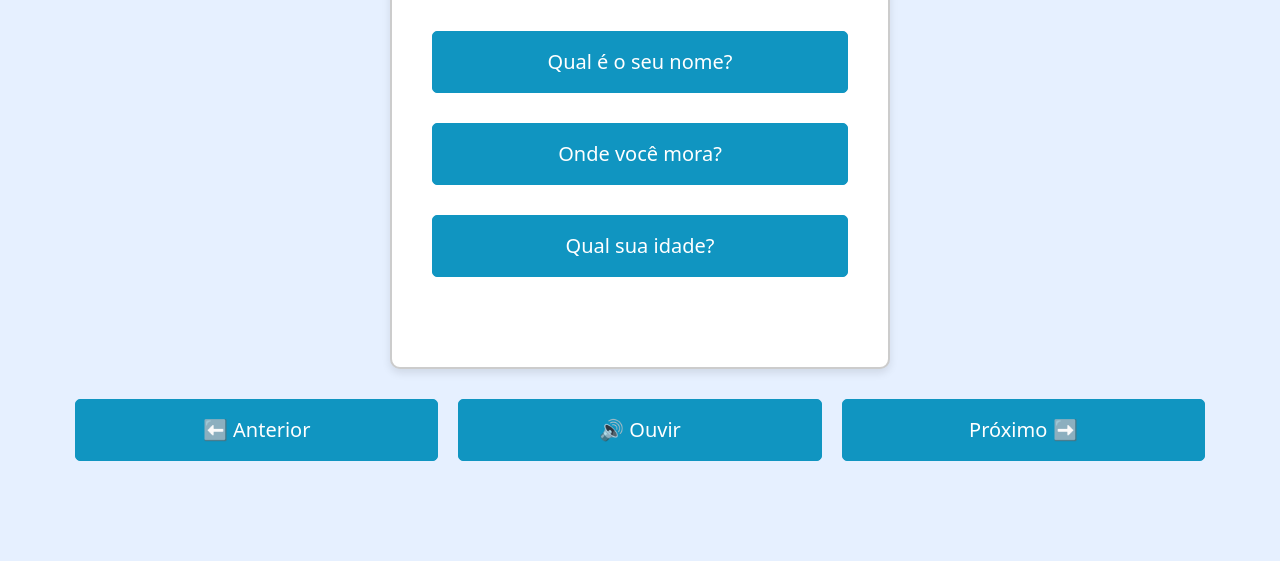
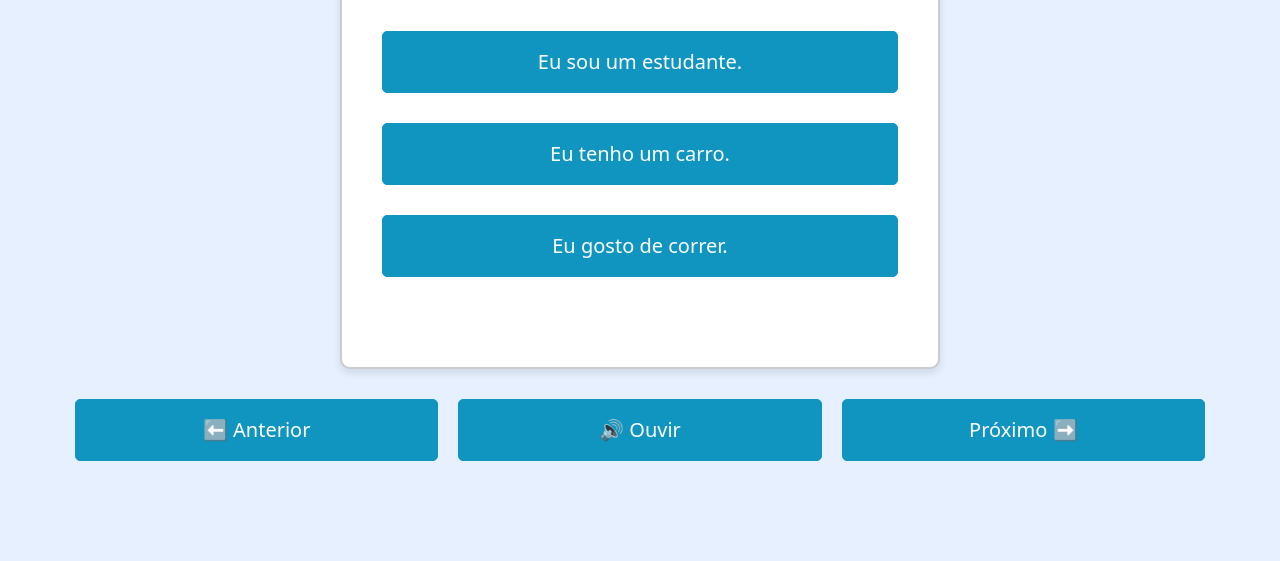
Before and after one commit to claudioMjedi1979/english-flashcards-a1, a plain HTML site: page index.html in a window 1280 px wide. Shown: the part 406-967 px from the top of the page. Drawn offline with nearby package versions, Linux system fonts and the light colour scheme.

Commit message:
ajustes no codigo

```diff
--- a/index.html
+++ b/index.html
@@ -3,7 +3,7 @@
 <head>
   <meta charset="UTF-8" />
   <meta name="viewport" content="width=device-width, initial-scale=1" />
-  <title>EnglishBot Flashcards – A1</title>
+  <title>EnglishBot Flashcards – 150 Frases A1</title>
   <link rel="stylesheet" href="https://cdn.jsdelivr.net/npm/@picocss/pico@1/css/pico.min.css" />
   <style>
     body {
@@ -24,7 +24,7 @@
       padding: 2rem;
       margin: 1rem auto;
       text-align: center;
-      max-width: 500px;
+      max-width: 600px;
       transition: all 0.3s ease;
       box-shadow: 0 4px 8px rgba(0,0,0,0.1);
     }
@@ -70,18 +70,21 @@
 
   <script>
     const cards = [
-      { en: "What is your name?", correct: "Qual é o seu nome?", choices: ["Qual é o seu nome?", "Onde você mora?", "Qual sua idade?"] },
-      { en: "How are you?", correct: "Como você está?", choices: ["Como você está?", "Você fala inglês?", "Você gosta de comida?"] },
-      { en: "Where do you live?", correct: "Onde você mora?", choices: ["Onde você mora?", "O que você estuda?", "Qual a sua cor favorita?"] },
-      { en: "I like music.", correct: "Eu gosto de música.", choices: ["Eu gosto de música.", "Eu odeio correr.", "Você tem um gato?"] },
-      { en: "Good morning!", correct: "Bom dia!", choices: ["Bom dia!", "Boa noite!", "Até logo!"] },
-      { en: "See you tomorrow.", correct: "Até amanhã.", choices: ["Até amanhã.", "Prazer em conhecê-lo.", "Bom trabalho."] },
-      { en: "I’m hungry.", correct: "Estou com fome.", choices: ["Estou com fome.", "Estou cansado.", "Estou com frio."] },
-      { en: "I’m cold.", correct: "Estou com frio.", choices: ["Estou com frio.", "Estou com fome.", "Estou atrasado."] },
-      { en: "I’m learning English.", correct: "Estou aprendendo inglês.", choices: ["Estou aprendendo inglês.", "Eu sou brasileiro.", "Eu gosto de chocolate."] },
-      { en: "Can you help me?", correct: "Você pode me ajudar?", choices: ["Você pode me ajudar?", "Você gosta de dançar?", "Você quer água?"] },
-      { en: "Do you like pizza?", correct: "Você gosta de pizza?", choices: ["Você gosta de pizza?", "Você estuda matemática?", "Você fala alemão?"] },
-      { en: "It is raining.", correct: "Está chovendo.", choices: ["Está chovendo.", "Está nevando.", "Está ensolarado."] }
+      { en: "I am a student.", correct: "Eu sou um estudante.", choices: ["Eu sou um estudante.", "Eu tenho um carro.", "Eu gosto de correr."] },
+      { en: "She has a cat.", correct: "Ela tem um gato.", choices: ["Ela tem um gato.", "Ela gosta de café.", "Ela estuda muito."] },
+      { en: "He goes to work.", correct: "Ele vai para o trabalho.", choices: ["Ele vai para o trabalho.", "Ele gosta de dançar.", "Ele compra pão."] },
+      { en: "We like pizza.", correct: "Nós gostamos de pizza.", choices: ["Nós gostamos de pizza.", "Eles têm um cachorro.", "Ela mora aqui."] },
+      { en: "They are happy.", correct: "Eles estão felizes.", choices: ["Eles estão felizes.", "Eles estão com fome.", "Eles estão doentes."] },
+      { en: "Do you speak English?", correct: "Você fala inglês?", choices: ["Você fala inglês?", "Você quer leite?", "Você mora aqui?"] },
+      { en: "It's raining.", correct: "Está chovendo.", choices: ["Está chovendo.", "Está quente.", "Está nevando."] },
+      { en: "I have two brothers.", correct: "Eu tenho dois irmãos.", choices: ["Eu tenho dois irmãos.", "Eu tenho um cachorro.", "Eu tenho três filhas."] },
+      { en: "She is a teacher.", correct: "Ela é professora.", choices: ["Ela é professora.", "Ela é médica.", "Ela é cozinheira."] },
+      { en: "The book is on the table.", correct: "O livro está sobre a mesa.", choices: ["O livro está sobre a mesa.", "A bolsa está no chão.", "A caneta está na cama."] },
+      { en: "Do you like coffee?", correct: "Você gosta de café?", choices: ["Você gosta de café?", "Você gosta de sorvete?", "Você fala alemão?"] },
+      { en: "My house is big.", correct: "Minha casa é grande.", choices: ["Minha casa é grande.", "Minha escola é nova.", "Meu carro é azul."] },
+      { en: "Today is Monday.", correct: "Hoje é segunda-feira.", choices: ["Hoje é segunda-feira.", "Hoje é domingo.", "Hoje é sexta-feira."] },
+      { en: "I eat breakfast at 8.", correct: "Eu tomo café da manhã às 8.", choices: ["Eu tomo café da manhã às 8.", "Eu almoço às 10.", "Eu durmo às 8."] },
+      { en: "We are friends.", correct: "Nós somos amigos.", choices: ["Nós somos amigos.", "Nós somos irmãos.", "Nós somos professores."] }
     ];
 
     let current = 0;
@@ -90,10 +93,8 @@
       const q = document.getElementById("question");
       const o = document.getElementById("options");
       const f = document.getElementById("feedback");
-
       f.innerText = "";
       q.innerText = cards[current].en;
-
       o.innerHTML = "";
       shuffle(cards[current].choices).forEach(choice => {
         const btn = document.createElement("button");
```
